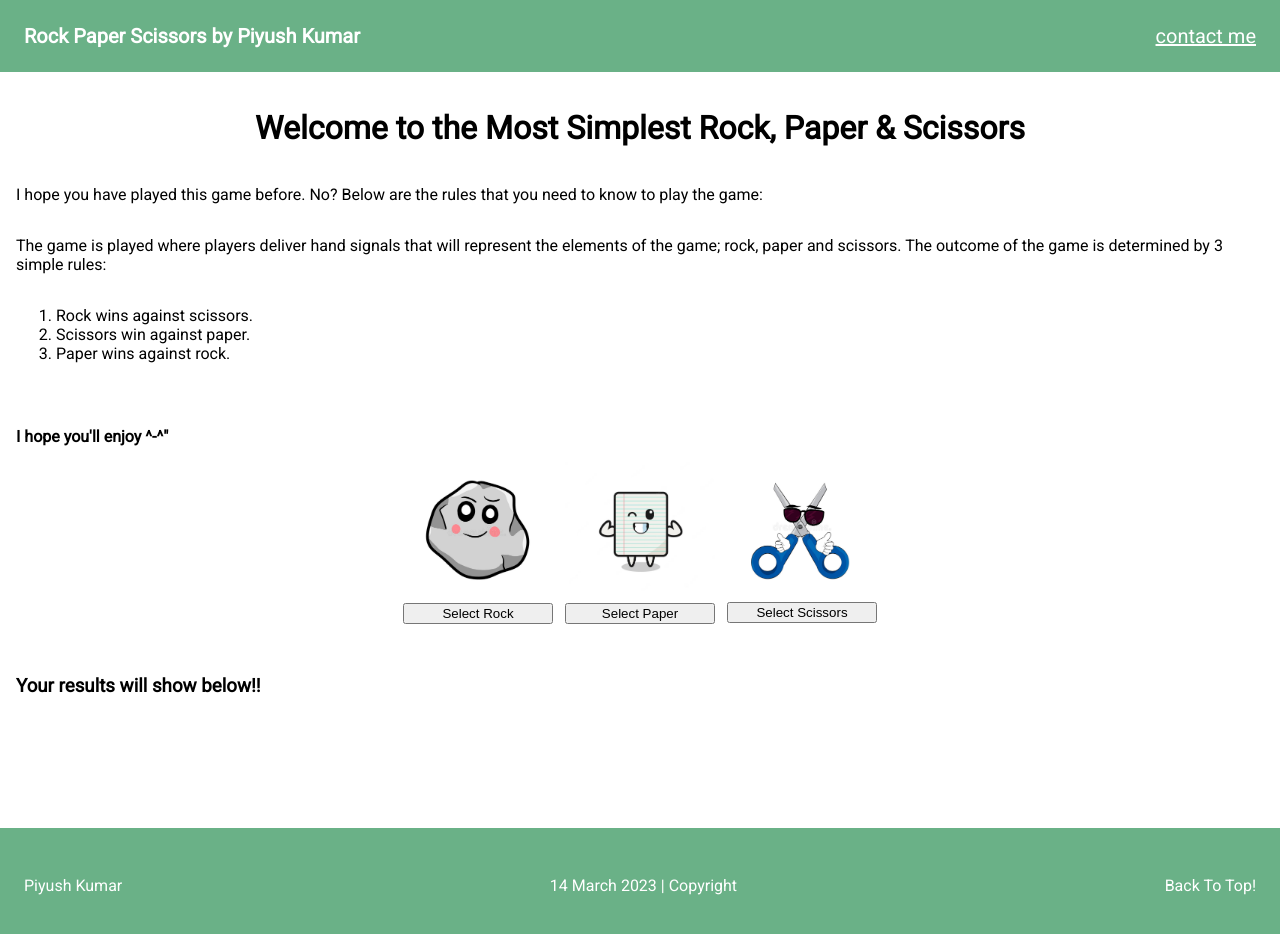
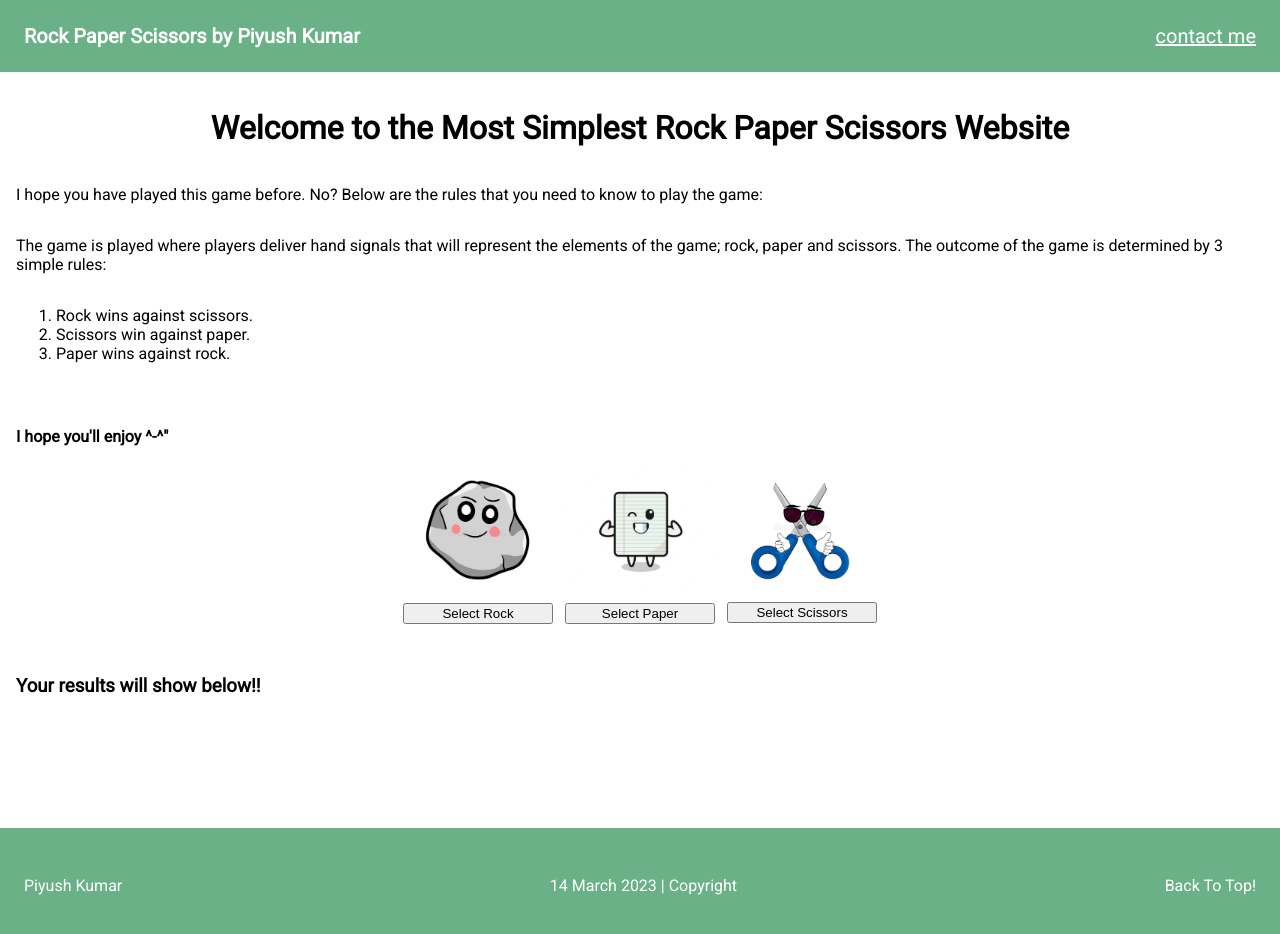
Before and after one commit to styles3544/rock-paper-scissors, a plain HTML site: page index.html in a window 1280 px wide. Drawn offline with Linux system fonts and the light colour scheme.

Commit message:
change website heading

```diff
--- a/index.html
+++ b/index.html
@@ -15,7 +15,7 @@
 </head>
 <body>
     <div class="container">
-        <h1 id="top" style="text-align: center;">Welcome to the Most Simplest Rock, Paper & Scissors</h1>
+        <h1 id="top" style="text-align: center;">Welcome to the Most Simplest Rock Paper Scissors Website</h1>
         <p class="about-game">
             I hope you have played this game before. No? Below are the rules that you need to know to play the game:
         </p>
```
